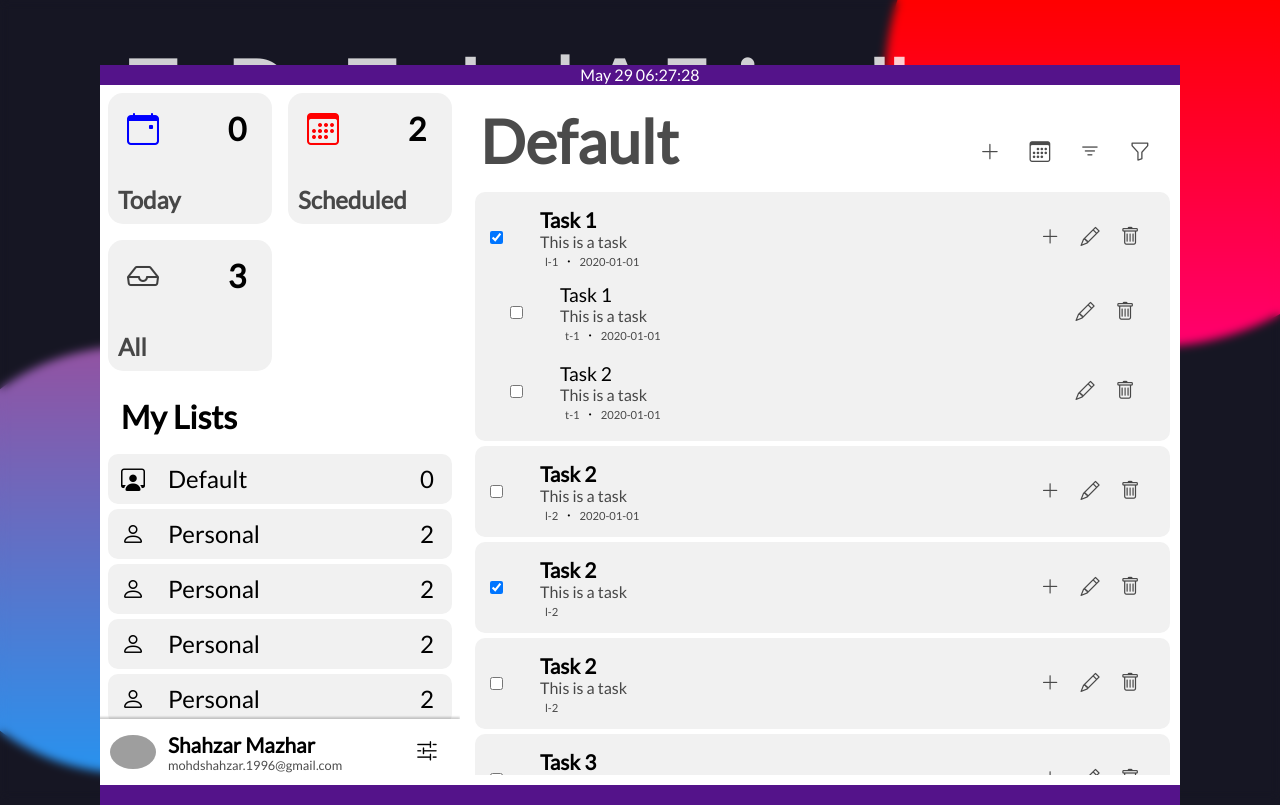
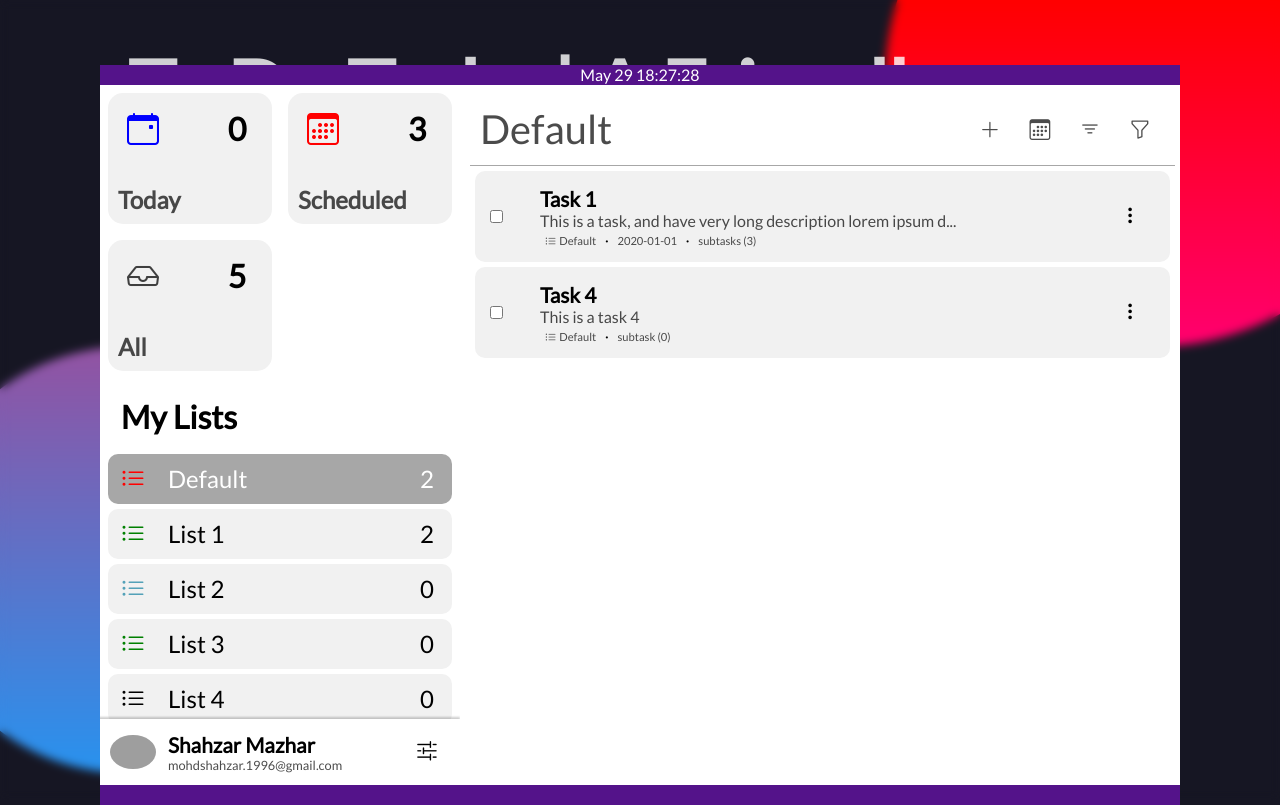
Before and after one commit to szmazhr/todo-notes, a website built with webpack: page src/index.html in a window 1280 px wide. Built offline with nearby package versions, Linux system fonts and the light colour scheme; grey boxes are pictures that could not be loaded.

Commit message:
Made list functional and toggle tasks and note

```diff
--- a/src/data/dummy-data.js
+++ b/src/data/dummy-data.js
@@ -2,121 +2,132 @@ const lists = [
   {
     id: 1,
     title: "Default",
-      icon: "person-workspace",
-      color: "red"
+    icon: "",
+    color: "red",
   },
   {
     id: 2,
-      title: "Personal",
-      icon: "person",
-      color: "green"
+    title: "List 1",
+    icon: "",
+    color: "green",
   },
   {
-      id: 2,
-      title: "Personal",
-      icon: "person",
-      color: "green"
+    id: 3,
+    title: "List 2",
+    icon: "",
+    color: "#53a1b8",
   },
   {
-      id: 2,
-      title: "Personal",
-      icon: "person",
-      color: "green"
+    id: 4,
+    title: "List 3",
+    icon: "",
+    color: "green",
   },
   {
-      id: 2,
-      title: "Personal",
-      icon: "person",
-      color: "green"
+    id: 5,
+    title: "List 4",
+    icon: "",
+    color: "",
   },
   {
-      id: 2,
-      title: "Personal",
-      icon: "person",
-      color: "green"
+    id: 6,
+    title: "List 5",
+    icon: "",
+    color: "",
   },
   {
-      id: 2,
-      title: "Personal",
-      icon: "person",
-      color: "green"
+    id: 7,
+    title: "List 6",
+    icon: "",
+    color: "",
   },
   {
-      id: 2,
-      title: "Personal",
-      icon: "person",
-      color: "green"
+    id: 8,
+    title: "List 7",
+    icon: "",
+    color: "",
   },
   {
-      id: 2,
-      title: "Personal",
-      icon: "person",
-      color: "green"
+    id: 9,
+    title: "List 8",
+    icon: "",
+    color: "",
   },
-]
+];
 
-const tasks = [{
+const tasks = [
+  {
     id: 1,
     title: "Task 1",
-  description: "This is a task",
+    description: "This is a task, and have very long description lorem ipsum dolor sit amet, consectetur adipiscing elit, sed do eiusmod tempor incididunt ut labore et dolore magna aliqua. Ut enim ad minim veniam, quis nostrud exercitation ullamco laboris nisi ut aliquip ex ea commodo consequat. Duis aute irure dolor in reprehenderit in voluptate velit esse cillum dolore eu fugiat nulla pariatur. Excepteur sint occaecat cupidatat non proident, sunt in culpa qui officia deserunt mollit anim id est laborum.",
     parentId: "l-1",
     dueDate: "2020-01-01",
-  subtasksIds: [1, 2],
-  completed: true
+    completed: false,
   },
   {
     id: 2,
     title: "Task 2",
-  description: "This is a task",
+    description: "This is a task 2",
     parentId: "l-2",
     dueDate: "2020-01-01",
-  subtasksIds: [],
-},
-{
-  id: 2,
-  title: "Task 2",
-  description: "This is a task",
-  parentId: "l-2",
-  subtasksIds: [],
-  completed: true
-},
-{
-  id: 2,
-  title: "Task 2",
-  description: "This is a task",
-  parentId: "l-2",
-  dueDate: "",
-  subtasksIds: [],
   },
   {
     id: 3,
     title: "Task 3",
-  description: "This is a task",
-  parentId: "l-3",
+    description: "This is a task 3",
+    parentId: "l-2",
+    completed: false,
+  },
+  {
+    id: 4,
+    title: "Task 4",
+    description: "This is a task 4",
+    parentId: "l-1",
+    dueDate: "",
+  },
+  {
+    id: 5,
+    title: "Task 5",
+    description: "This is a task 5",
+    parentId: "l-8",
     dueDate: "2020-01-01",
-  subtasksIds: [3],
-}]
+  },
+];
 
 const subtasks = [
   {
     id: 1,
-    title: "Task 1",
-    description: "This is a task",
+    title: "Subtask 1",
+    description: "This is a task 6",
     parentId: "t-1",
     dueDate: "2020-01-01",
   },
   {
     id: 2,
-    title: "Task 2",
-    description: "This is a task",
+    title: "Subtask 2",
+    description: "This is a task 7",
     parentId: "t-1",
     dueDate: "2020-01-01",
   },
   {
     id: 3,
-    title: "Task 3",
-    description: "This is a task",
+    title: "Subtask 3",
+    description: "This is a task 8",
     parentId: "t-3",
+    dueDate: "2020-01-01",
+  },
+  {
+    id: 4,
+    title: "Subtask 4",
+    description: "This is a task 9",
+    parentId: "t-3",
+    dueDate: "2020-01-01",
+  },
+  {
+    id: 5,
+    title: "Subtask 5",
+    description: "This is a task 10",
+    parentId: "t-1",
     dueDate: "2020-01-01",
   },
 ];
@@ -130,7 +141,7 @@ const settings = {
   },
   subtasksIdss: {
     id: 0,
-  }
-}
+  },
+};
 
-export {lists, tasks, subtasks, settings}
+export { lists, tasks, subtasks, settings };
--- a/src/index.js
+++ b/src/index.js
@@ -6,6 +6,10 @@ import eventHandler from './js/Modules/event-handler';
 import './js/Components/body';
 import './js/Components/content';
 import './js/Modules/task-counter';
+import './js/Modules/utils';
+import './js/Modules/subtasks';
+import './js/Modules/toggleTask';
+import './js/Modules/active-list';
 // import { createListItem } from './js/Components/std-list-item';
 
 
@@ -14,3 +18,5 @@ import './js/Modules/task-counter';
 
 
 eventHandler.publish('initialize');
+
+eventHandler.publish("view-list");
--- a/src/js/Components/home.js
+++ b/src/js/Components/home.js
@@ -12,13 +12,8 @@ function createHome() {
     ["main-content", "main"]
   );
 
-    tasks.forEach(task => {
-      const _task = createTask(task);
-      main.append(_task);
-    });
+
     const headerContent = createMainHeader();
-    // const mainContent = createMainContent();
-
 
   DOM.bulkAppend(container, [header, [headerContent]], [main]);
   return container;
--- a/src/js/Components/icon-button.js
+++ b/src/js/Components/icon-button.js
@@ -1,9 +1,10 @@
+import { addClickListener } from "../Modules/click-handler";
 import DOM from "../Modules/domStuff"
 
-function createIconButton(iconName, className, onClick){
+function createIconButton(iconName, className){
   const btn = DOM.createElementsByClassName([className, 'button']);
   DOM.bsIcon(iconName, btn);
-  if(onClick) btn.setAttribute('data-onClick', onClick);
+  addClickListener(btn, className);
   return btn;
 }
 
--- a/src/js/Components/main-header.js
+++ b/src/js/Components/main-header.js
@@ -32,7 +32,9 @@ function createMainHeader(){
   )
   DOM.textNode('Default', 'h2', title);
   buttons.forEach(btn => {
-    quick_actions.append(createIconButton(btn.icon, btn.name, btn.name));
+    const _btn = createIconButton(btn.icon, btn.name, btn.name)
+    _btn.setAttribute('data-id', `btn-${btn.name}`)
+    quick_actions.append(_btn);
   })
   DOM.bulkAppend(row, [title], [quick_actions]);
   return row;
--- a/src/js/Components/makeList.js
+++ b/src/js/Components/makeList.js
@@ -1,3 +1,4 @@
+import { addClickListener } from "../Modules/click-handler";
 import { lists } from "../Modules/data-management";
 import DOM from "../Modules/domStuff";
 
@@ -30,11 +31,15 @@ function createListItem(item) {
     ["count"],
     ["title"]
   );
-  li.setAttribute("data-id", item.id);
+  li.setAttribute("data-id", `l-${item.id}`);
   DOM.bsIcon(item.icon, icon);
+  if(item.color) icon.style.color = item.color;
   DOM.textNode(item.title, "span", title);
   DOM.textNode(0, "span", count);
   DOM.bulkAppend(li, [row, [icon], [title], [count]]);
+
+  addClickListener(li, 'view-list')
+
   return li;
 }
 
--- a/src/js/Components/profile-card.js
+++ b/src/js/Components/profile-card.js
@@ -1,7 +1,9 @@
 import DOM from "../Modules/domStuff";
+import { createIconButton } from "./icon-button";
+
 
 function createProfileCard() {
-  const [footer, row, avatar, img, info, name, email, setting_gear] =
+  const [footer, row, avatar, img, info, name, email] =
     DOM.createElementsByClassName(
       ["profile", 'footer'],
       ["row"],
@@ -10,7 +12,6 @@ function createProfileCard() {
       ["info"],
       ["name"],
       ["email"],
-      ["setting-gear", 'button']
     );
 
   DOM.addAttributes(img,
@@ -18,7 +19,8 @@ function createProfileCard() {
     alt: "avatar"});
   DOM.textNode('Shahzar Mazhar', 'span', name);
   DOM.textNode('mohdshahzar.1996@gmail.com', 'span', email);
-  DOM.bsIcon('sliders2', setting_gear);
+  const setting_gear = createIconButton('sliders2', 'setting-gear')
+  footer.setAttribute('data-id', 'profile');
 
   DOM.bulkAppend(footer, [row, [avatar, [img]], [info, [name], [email]], [setting_gear]]);
 
--- a/src/js/Components/task-card.js
+++ b/src/js/Components/task-card.js
@@ -1,52 +1,33 @@
+import { addClickListener } from "../Modules/click-handler";
 import DOM from "../Modules/domStuff";
+import { excerpt } from "../Modules/utils";
 import { createIconButton } from "./icon-button";
-
-
-const subtasks = [
-  {
-    id: 1,
-    title: "Task 1",
-    description: "This is a task",
-    parent: "t-1",
-    dueDate: "2020-01-01",
-  },
-  {
-    id: 2,
-    title: "Task 2",
-    description: "This is a task",
-    parent: "t-1",
-    dueDate: "2020-01-01",
-  },
-  {
-    id: 3,
-    title: "Task 3",
-    description: "This is a task",
-    parent: "t-3",
-    dueDate: "2020-01-01",
-  },
-];
-
 
 const buttons = [
   {
     id: 1,
-    name: 'add-subtask',
-    icon: 'plus-lg',
+    name: "add-subtask",
+    icon: "plus-lg",
   },
   {
     id: 2,
-    name: 'edit-task',
-    icon: 'pencil',
+    name: "edit-task",
+    icon: "pencil",
   },
   {
     id: 3,
-    name: 'delete-task',
-    icon: 'trash',
+    name: "delete-task",
+    icon: "trash",
   },
-]
+  {
+    id: 4,
+    name: "menu",
+    icon: "three-dots-vertical",
+  },
+];
 
 function createTask(task) {
-  const _isSubtask = (task.parentId.match(/^[t-]/i)) ? true : false;
+  const _isSubtask = task.parentId.match(/^[t-]/i) ? true : false;
   const [
     task_card,
     task_body,
@@ -59,10 +40,10 @@ function createTask(task) {
     task_side_note,
     task_action,
   ] = DOM.createElementsByClassName(
-    [`${_isSubtask ? 'subtask-card' : 'task-card'}`],
+    [`${_isSubtask ? "subtask-card" : "task-card"}`],
     ["task-body"],
     ["task-status"],
-    ["checkbox", 'input'],
+    ["checkbox", "input"],
     ["label"],
     ["task-info"],
     ["task-name"],
@@ -72,42 +53,52 @@ function createTask(task) {
   );
 
   DOM.addAttributes(checkbox, {
-    type: 'checkbox',
+    type: "checkbox",
     id: task.id,
-  })
+  });
+  const parent = task.getParent();
+  checkbox.checked = task.completed;
+  label.setAttribute("for", task.id);
 
-  checkbox.checked = task.completed;
-  label.setAttribute('for', task.id);
+  const icon = DOM.bsIcon(parent.icon);
 
-  DOM.textNode(task.title, 'span', task_name);
-  DOM.textNode(task.description, 'span', task_note);
-  DOM.textNode(task.parentId, 'span', task_side_note);
+  DOM.textNode(task.title, "span", task_name);
+  DOM.textNode(excerpt(task.description, 60), "p", task_note);
+  DOM.textNode(parent.title, "span", task_side_note, icon);
 
-  if(task.dueDate) {
-    DOM.bsIcon('dot', task_side_note);
-    DOM.textNode(task.dueDate, 'span', task_side_note);
+  if (task.dueDate) {
+    DOM.bsIcon("dot", task_side_note);
+    DOM.textNode(task.dueDate, "span", task_side_note);
   }
 
-  buttons.forEach(btn => {
-    if(_isSubtask && btn.name == 'add-subtask') {return;}
+  if (!_isSubtask) {
+    const _count = task.getSubtasks().length;
+    const _text = _count > 1 ? `subtasks (${_count})` : `subtask (${_count})`;
+    DOM.bsIcon("dot", task_side_note);
+    const _a = DOM.textNode(_text, "a", task_side_note);
+    _a.setAttribute("href", `#subtasks`);
+    if(_count > 0) addClickListener(_a, "subtask-list");
+  }
+
+  buttons.forEach((btn) => {
+    if (_isSubtask && btn.name == "add-subtask") {
+      return;
+    }
     task_action.append(createIconButton(btn.icon, btn.name, btn.name));
-  })
+  });
 
-  DOM.bulkAppend(
-    task_card,
-    [task_body, [task_status, [checkbox], [label]], [task_info, [task_name], [task_note], [task_side_note]],
-    [task_action]]
-  );
+  DOM.bulkAppend(task_card, [
+    task_body,
+    [task_status, [checkbox], [label]],
+    [task_info, [task_name], [task_note], [task_side_note]],
+    [task_action],
+  ]);
 
-    if(!_isSubtask) {
-      const subtasks = task.getSubtasks();
-      subtasks.forEach(task => {;
-        const _subtask = createTask(task);
-        task_card.append(_subtask);
-      });
-    }
+  const taskId = !_isSubtask ? `t-${task.id}` : `s-${task.id}`;
+  task_card.setAttribute("data-id", taskId);
+  addClickListener(task_note, "toggleTask");
 
   return task_card;
 }
 
-export { createTask }
+export { createTask };
--- /dev/null
+++ b/src/js/Modules/active-list.js
@@ -0,0 +1,36 @@
+import { createTask } from "../Components/task-card";
+import { lists } from "./data-management";
+import DOM from "./domStuff";
+import eventHandler from "./event-handler";
+
+eventHandler.subscribe("view-list", (id) => {
+  const _id = id || `l-${lists[0].id}`;
+  const element = DOM.select(`[data-id="${_id}"]`);
+  const parent = element.closest("ul");
+  const selected = DOM.selectAll(".selected", parent);
+
+
+  selected.forEach((element) => {
+    element.classList.remove("selected");
+  });
+
+  element.classList.add("selected");
+
+  if(_id.match(/^(l-)[0-9]+$/)){
+    const _body = DOM.select(".body");
+    const title = DOM.select("header .title", _body);
+    const main = DOM.select(".main-content", _body);
+    const list = lists.find((list) => list.id === parseInt(_id.replace(/^(l-)/, "")));
+
+    title.textContent = list.title;
+    main.innerHTML = "";
+
+    list.getTasks().forEach(task => {
+      const _task = createTask(task);
+      main.append(_task);
+    });
+
+    console.log(_body)
+
+  }
+});
--- a/src/js/Modules/click-handler.js
+++ b/src/js/Modules/click-handler.js
@@ -6,14 +6,19 @@
  */
 
 import eventHandler from "/src/js/Modules/event-handler";
-(() => {
-  const elements = document.querySelectorAll("[data-onClick]");
-  elements.forEach((element) => addClickListener(element));
-})();
+// (() => {
+//   const elements = document.querySelectorAll("[data-onClick]");
+//   elements.forEach((element) => addClickListener(element));
+// })();
 
-function addClickListener(element) {
+function addClickListener(element, data) {
   element.addEventListener("click", (event) => {
-    eventHandler.publish(element.dataset.onclick, event);
+    const parent = element.closest("[data-id]");
+    const id = parent.dataset.id;
+    eventHandler.publish(data, id);
+
+    //temp added
+    console.log({element, parent , id, eventName: data});
   });
 }
 
--- a/src/js/Modules/clock.js
+++ b/src/js/Modules/clock.js
@@ -13,10 +13,10 @@ class Clock {
     let month = months[date.getMonth()];
     let hr12 = "AM";
 
-    if (hours > 12) {
-      hr12 = "PM";
-      hours -= 12;
-    }
+    // if (hours > 12) {
+    //   hr12 = "PM";
+    //   hours -= 12;
+    // }
 
     if (hours < 10) hours = "0" + hours;
     if (mins < 10) mins = "0" + mins;
--- a/src/js/Modules/data-management.js
+++ b/src/js/Modules/data-management.js
@@ -4,7 +4,7 @@ class List {
   constructor(item) {
     this.id = item.id;
     this.title = item.title;
-    this.icon = item.icon;
+    this.icon = item.icon || 'list-ul';
     this.color = item.color;
   }
 }
@@ -43,23 +43,30 @@ const getTasks = function () {
 };
 
 const getList = function (id) {
-  const listId = id || this.parentId.replace("l-", "");
-  return lists.find((list) => list.id === +listId);
+  return lists.find((list) => list.id === +id);
 };
 
-const getTask = function () {
-  const taskId = this.id.replace("t-", "");
-  return tasks.find((task) => task.id === +taskId);
+const getTask = function (id) {
+  const _tasks = (id.split("-")[0] === 's') ? subtasks : tasks ;
+  const _id = id.match(/^([ts]-)[0-9]+$/i) ? id.split("-")[1] : id;
+  return _tasks.find((task) => task.id === +_id);
 };
+
+const getParent = function () {
+  const _id = this.parentId.split("-")[1];
+  const parent = (this.parentId.split("-")[0] === 'l') ? lists : tasks;
+  return parent.find((x) => x.id === +_id);
+}
+
 lists.forEach((list) => {
   Object.assign(list, { getTasks });
 });
 
 tasks.forEach((task) => {
-  Object.assign(task, { getSubtasks, getList });
+  Object.assign(task, { getSubtasks, getParent });
 });
 subtasks.forEach((subtask) => {
-  Object.assign(subtask, { getTask });
+  Object.assign(subtask, { getParent });
 });
 
-export { lists, tasks, subtasks, getList };
+export { lists, subtasks, getList, getTask};
--- a/src/js/Modules/domStuff.js
+++ b/src/js/Modules/domStuff.js
@@ -61,17 +61,15 @@ const DOM = {
       }
     });
   },
-  // setTextContent(...pairsOfElementText){
-  //   pairsOfElementText.forEach((item) => {
-  //     this.textNode(item[0], item[1]);
-  //     item[0].textContent = item[1];
-  //   });
-  // },
-  textNode(text, elementName, parent) {
+
+  textNode(text, elementName, parent, sibling, position = 'afterbegin') {
     const _element = this.createElements(elementName);
     _element.textContent = text;
+    if(sibling){
+      _element.insertAdjacentElement(position, sibling);
+    }
     if(parent) parent.appendChild(_element);
-    if(!parent) return _element;
+    return _element;
   },
 
   bsIcon(iconName, parent) {
--- /dev/null
+++ b/src/js/Modules/subtasks.js
@@ -0,0 +1,31 @@
+import { createTask } from "../Components/task-card";
+import { getTask } from "./data-management";
+import DOM from "./domStuff";
+import eventHandler from "./event-handler";
+
+
+eventHandler.subscribe("subtask-list", (id) => {
+  const parent = DOM.select(`[data-id="${id}"]`);
+  const subtasks = DOM.select(".subtasks", parent);
+  const task = getTask(id)
+  if (!subtasks) {
+    const subtasks = task.getSubtasks();
+    if (subtasks.length) {
+      const _subtasks = DOM.createElementsByClassName(["subtasks"]);
+      subtasks.forEach((task) => {
+        const _subtask = createTask(task);
+        _subtasks.append(_subtask);
+      });
+
+      parent.append(_subtasks);
+      setTimeout(() => {
+        _subtasks.classList.add("show");
+      }, 0);
+    }
+  }else{
+    subtasks.classList.remove("show");
+    setTimeout(() => {
+      parent.removeChild(subtasks);
+    }, 300);
+  }
+})
--- a/src/js/Modules/task-counter.js
+++ b/src/js/Modules/task-counter.js
@@ -1,6 +1,6 @@
 import eventHandler from "./event-handler";
 import DOM from "./domStuff";
-import { getList, lists, tasks } from "./data-management";
+import { lists, getList } from "./data-management";
 
 eventHandler.subscribe("count", () => {
   const counters = DOM.selectAll(".count");
@@ -8,17 +8,24 @@ eventHandler.subscribe("count", () => {
   counters.forEach((counter) => {
     const parent = counter.closest("[data-id]");
     const id = parent.getAttribute("data-id");
-    if (id === "all") {
+    const tasks = (() => {
+      const _tasks = [];
+      lists.forEach((list) => {
+      _tasks.push(...list.getTasks());
+    });
+    return _tasks
+    })();
+    if (id === "l-all") {
       const _d = DOM.select("span", counter);
       _d.textContent = tasks.filter(task => !task.completed).length;
-    }else if(id === 'scheduled'){
+    }else if(id === 'l-scheduled'){
       const _d = DOM.select("span", counter);
       _d.textContent = tasks.filter(task => !task.completed && task.dueDate).length;
-      console.log(id);
     }
 
-    if (typeof +id === "number") {
-      const list = getList(id);
+    if (id.match(/^(l-)[0-9]+$/)) {
+      const _id = id.split("-")[1];
+      const list = getList(+_id);
       if (list) {
         const _d = DOM.select("span", counter);
         _d.textContent = list.getTasks().filter(task => !task.completed).length;
--- /dev/null
+++ b/src/js/Modules/toggleTask.js
@@ -0,0 +1,33 @@
+import { getTask } from "./data-management";
+import DOM from "./domStuff";
+import eventHandler from "./event-handler";
+import { excerpt } from "./utils";
+
+eventHandler.subscribe("toggleTask", (id) => {
+  const parent = DOM.select(`[data-id="${id}"]`);
+  const _element = DOM.select(".task-note p", parent);
+  const task = getTask(id);
+  const allShowed = DOM.selectAll(".task-note p.show");
+  _element.classList.toggle("show");
+  const description = _element.classList.contains("show")
+    ? task.description
+    : excerpt(task.description, 60);
+
+    allShowed.forEach(element => {
+      const _parent = element.closest("[data-id]");
+      const _id = _parent.dataset.id;
+      const _task = getTask(_id);
+      const _description = excerpt(_task.description, 60);
+      setTimeout(() => {
+        element.textContent = _description;
+      }, 300);
+      element.classList.remove("show");
+    });
+    if(!_element.classList.contains("show")){
+      setTimeout(() => {
+        _element.textContent = description;
+      }, 300);
+    }else{
+      _element.textContent = description;
+    }
+});
--- /dev/null
+++ b/src/js/Modules/utils.js
@@ -0,0 +1,8 @@
+function excerpt(str, len) {
+  if (str.length > len) {
+    return str.substring(0, len) + "...";
+  }
+  return str;
+}
+
+export { excerpt };
--- a/src/scss/_app-body.scss
+++ b/src/scss/_app-body.scss
@@ -41,6 +41,7 @@
   main{
     height: calc(100% - 92px);
   overflow: auto;
+  border-top: 1px solid rgb(167, 167, 167);
     > .task-card{
       margin: 5px;
       border-radius: 10px;
@@ -68,20 +69,33 @@
           }
           .task-note{
             opacity: 0.7;
+            p{
+              transition: height 0.3s ease-in-out;
+              height: 1.2rem;
+              overflow: hidden;
+              &.show{
+                height: 8rem;
+                overflow: auto;
+              }
+            }
           }
           .task-side-note{
             padding-top: 4px;
             font-size: 0.7rem;
-            span{
+            span, a{
               opacity: 0.7;
               margin: auto 5px;
               cursor: default;
               transition: opacity 0.3s, text-decoration 0.3s;
+              color: inherit;
+              text-decoration: none;
               &:hover{
                 opacity: 1;
-                &:first-of-type{
-                  text-decoration: underline;
-                  cursor: pointer;
+                text-decoration: underline;
+                cursor: pointer;
+                &:last-of-type:not(a){
+                  text-decoration: none;
+                  cursor: default;
                 }
               }
               i{
@@ -98,14 +112,29 @@
             height: 30px;
             width: 30px;
             font-size: 1.2rem;
-            opacity: 0.7;
+            opacity: 0;
             display: flex;
             align-items: center;
             justify-content: center;
             background-color: transparent;
             border: none;
             border-radius: 50%;
-            transition: background-color 0.3s, transform 0.3s;
+            transition: background-color 0.3s, transform 0.3s, opacity 0.3s;
+            transition-timing-function: ease;
+            z-index: 2;
+            &:nth-last-child(4){
+              transform: translateX(calc(130% * 3)) scale(0);
+            }
+            &:nth-last-child(3){
+              transform: translateX(calc(130% * 2)) scale(0);
+            }
+            &:nth-last-child(2){
+              transform: translateX(calc(130% * 1)) scale(0);
+            }
+            &:nth-last-child(1){
+              z-index: 1;
+              opacity: 1;
+            }
             cursor: pointer;
              &:hover{
                opacity: 1;
@@ -126,25 +155,72 @@
           }
         }
       }
-      .subtask-card{
-        padding: 5px;
-        padding-left: 20px;
-
-        &:last-of-type{
-          border-radius: 0 0 10px 10px !important;
-        }
+      .subtasks{
+        height: 0;
+        transition: height 0.3s ease-in-out, padding 0.3s ease-in-out;
+        overflow: hidden;
+        background-color: rgb(241, 241, 241);
+        border-top: 1px solid rgb(167, 167, 167);
         .task-name{
           font-size: 1.2rem !important;
           font-weight: 400 !important;
         }
+        &.show{
+          border-radius: 0 0 10px 10px;
+          margin-top: 5px;
+          overflow: auto;
+          padding: 5px;
+          height: 12rem;
+        }
       }
+
       transition: color 0.3s, background-color 0.3s;
-      &.selected, &:hover:not( .subtask-card){
+      &.selected, &:hover:not(.subtask-card){
         background-color: rgb(167, 167, 167);
         color: white;
+        button{
+          opacity: 0.7;
+          &:nth-last-child(4), &:nth-last-child(3), &:nth-last-child(2){
+            transform: translateX(calc(130% * 1));
+          }
+          &:nth-last-child(1){
+            opacity: 0;
+            transform: scale(0);
+          }
+        }
         .subtask-card{
-            background-color: rgb(241, 241, 241);
+          transition: background-color 0.3s;
             color: black;
+            button{
+              opacity: 0;
+              &:nth-last-child(4){
+                transform: translateX(calc(130% * 3));
+              }
+              &:nth-last-child(3){
+                transform: translateX(calc(130% * 2));
+              }
+              &:nth-last-child(2){
+                transform: translateX(calc(130% * 1));
+              }
+              &:nth-last-child(1){
+                opacity: 1;
+                transform: scale(1);
+              }
+            }
+            &.selected, &:hover{
+              background-color: rgb(231, 231, 231);
+              button{
+                opacity: 0.7;
+                &:nth-last-child(3), &:nth-last-child(2){
+                  transform: translateX(calc(130% * 1));
+                }
+                &:nth-last-child(1){
+                  opacity: 0;
+                  transform: scale(0);
+                }
+              }
+            }
+
         }
       }
 
--- a/src/scss/_app-sidebar.scss
+++ b/src/scss/_app-sidebar.scss
@@ -223,7 +223,7 @@
   background-color: rgb(143, 143, 143);
 }
 ::-webkit-scrollbar-track-piece {
-  background: rgb(243, 243, 243);
+  background: transparent;
   border: none;
   border-radius: 50px;
 }
```
Also changed, not shown: src/js/Modules/filter-tasks.js (added). Lines whose indentation alone changed are shown as unchanged.
